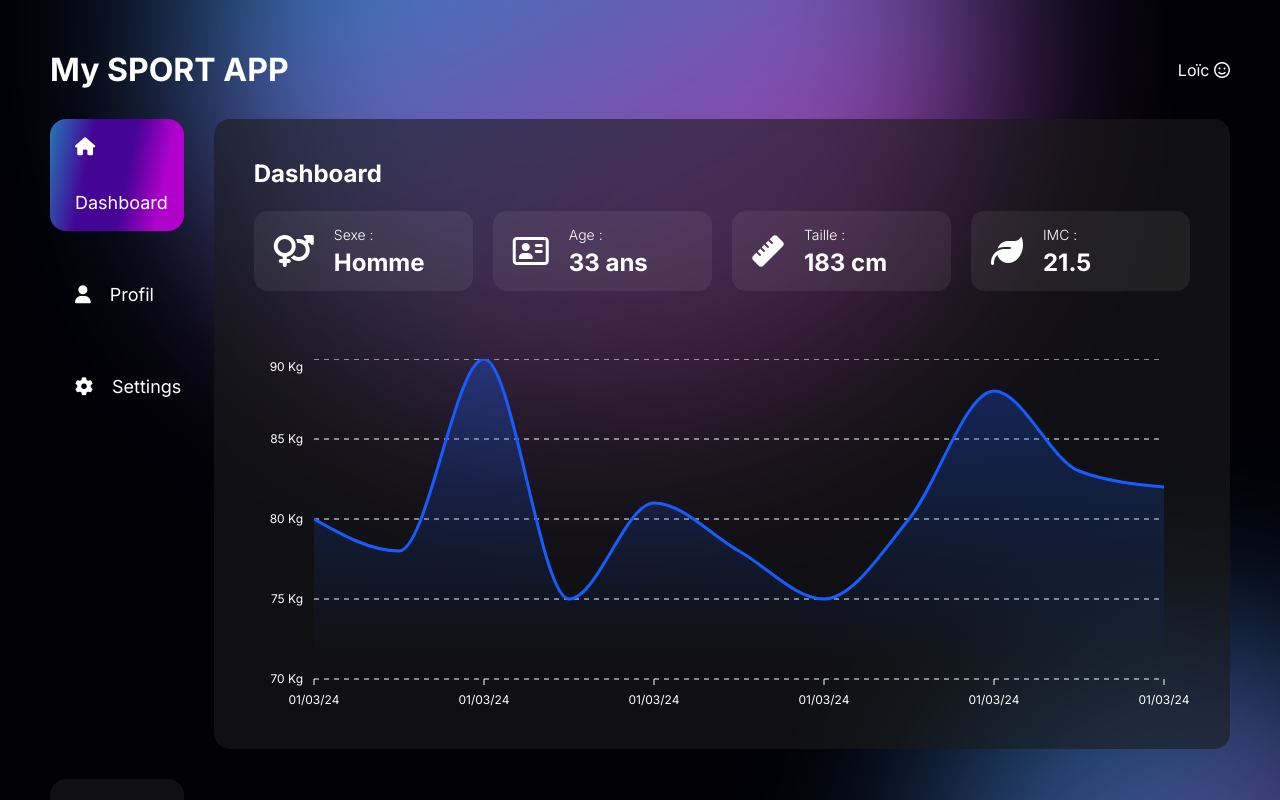
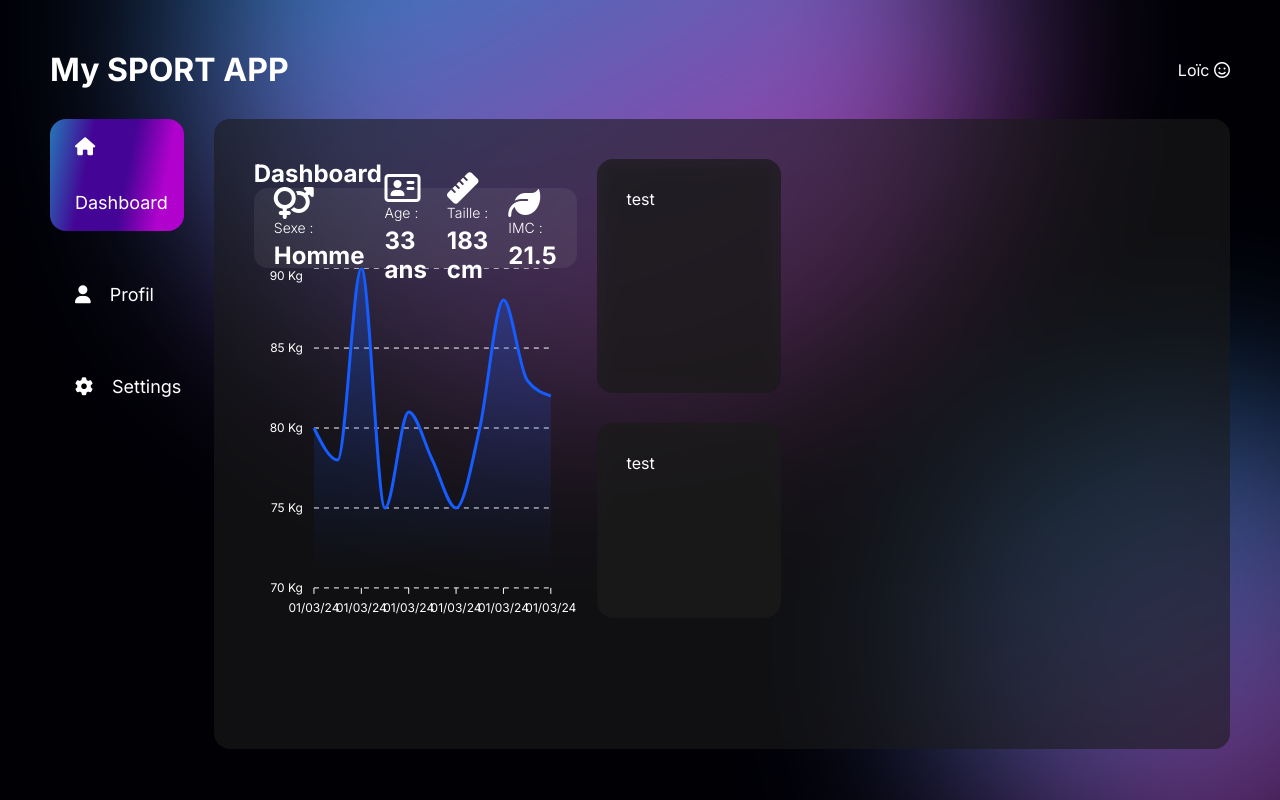
Before and after one commit to BetaPeche/sport-app, a React (Vite) app in the folder frontend/: page /dashboard in a window 1280 px wide. Shown: the top 800 px of the page. Built offline with nearby package versions, Linux system fonts and the light colour scheme.

Commit message:
Add container add change classname

```diff
--- a/frontend/src/pages/Dashboard.tsx
+++ b/frontend/src/pages/Dashboard.tsx
@@ -88,42 +88,46 @@ const Dashboard = () => {
         <>
             <Header />
             <Navigation />
-            <main>
+            <main className="dashboard">
+                <section>
                     <h2>Dashboard</h2>
                     <div className="cards">
+                        <div className="card">
                             <i className="fa-solid fa-venus-mars"></i>
                             <div className="cards_info">
                                 <h3>Sexe :</h3>
                                 <p>Homme</p>
                             </div>
                         </div>
-                <div className="cards">
+                        <div className="card">
                             <i className="fa-regular fa-address-card"></i>
                             <div className="cards_info">
                                 <h3>Age :</h3>
                                 <p>33 ans</p>
                             </div>
                         </div>
-                <div className="cards">
+                        <div className="card">
                             <i className="fa-solid fa-ruler"></i>
                             <div className="cards_info">
                                 <h3>Taille :</h3>
                                 <p>183 cm</p>
                             </div>
                         </div>
-                <div className="cards">
+                        <div className="card">
                             <i className="fa-solid fa-leaf"></i>
                             <div className="cards_info">
                                 <h3>IMC :</h3>
                                 <p>21.5</p>
                             </div>
                         </div>
+                    </div>
                     {renderLineChart}
-            </main>
+                </section>
                 <div className="left-menu">
                     <div className="div1">test</div>
                     <div className="div2">test</div>
                 </div>
+            </main>
         </>
     )
 }
```
Lines whose indentation alone changed are shown as unchanged.
